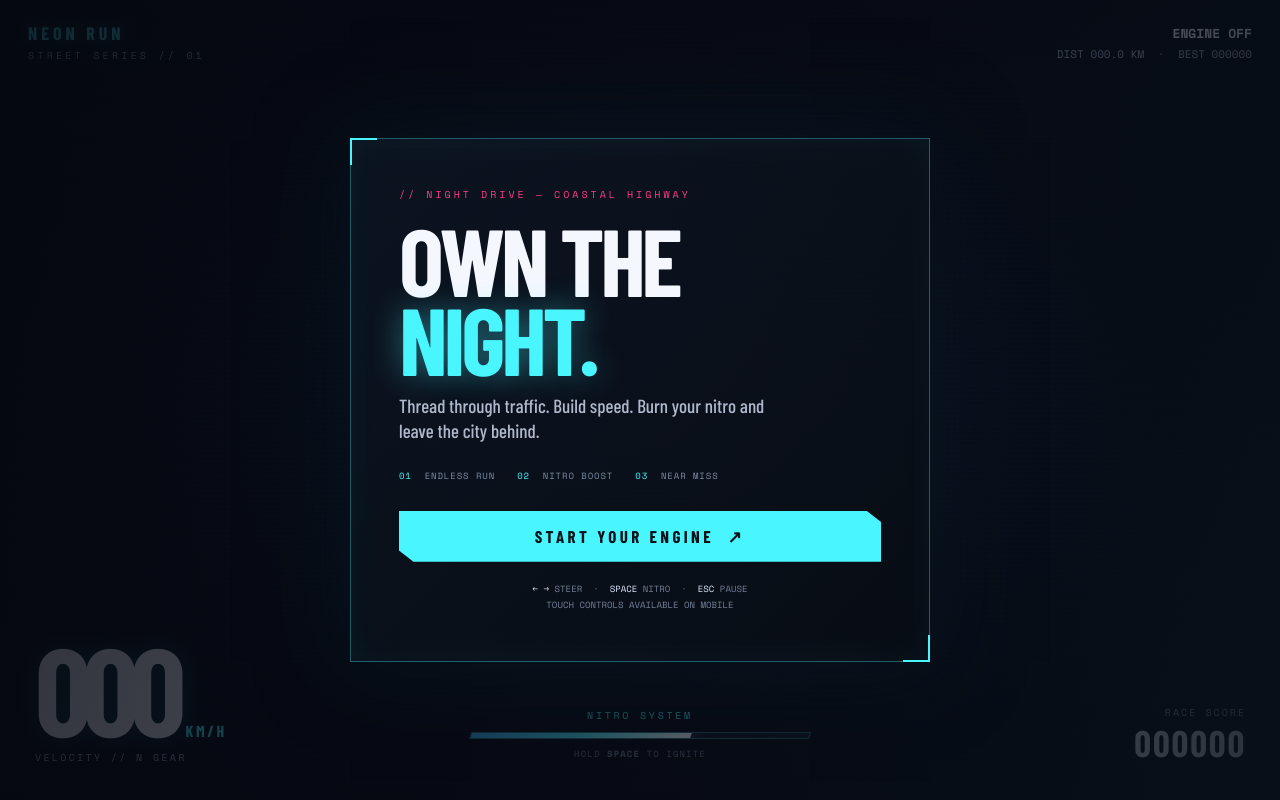
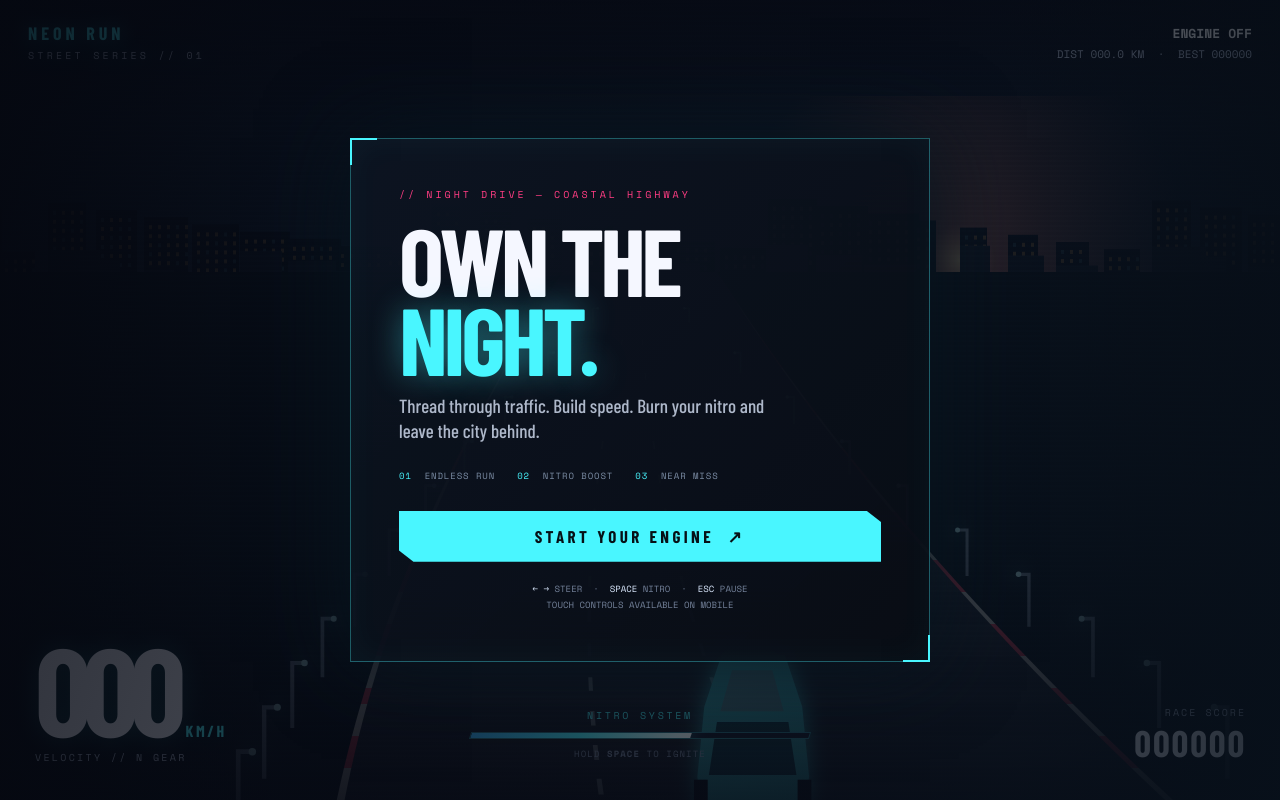
Before and after one commit to Sohail17224/testsubject1, a plain HTML site: page index.html in a window 1280 px wide. Drawn offline with nearby package versions, Linux system fonts and the light colour scheme; a web font is replaced by a local one.

```diff
--- a/index.html
+++ b/index.html
@@ -15,7 +15,7 @@
 function drawBackground(dt){const sky=ctx.createLinearGradient(0,0,0,H*.62);sky.addColorStop(0,'#07101d');sky.addColorStop(.5,'#13263a');sky.addColorStop(1,'#654052');ctx.fillStyle=sky;ctx.fillRect(0,0,W,H);const horizon=H*.34;const sun=ctx.createRadialGradient(W*.75,horizon-12,1,W*.75,horizon-12,W*.18);sun.addColorStop(0,'#ffd797aa');sun.addColorStop(.15,'#ff806455');sun.addColorStop(1,'#ff806400');ctx.fillStyle=sun;ctx.fillRect(W*.4,horizon-H*.22,W*.55,H*.42);
 for(let layer=0;layer<2;layer++){const base=horizon+layer*H*.035;ctx.fillStyle=layer?'#111d2b':'#0b1522';const shift=(dist*(layer?.012:.025))%100;for(let i=-2;i<Math.ceil(W/48)+2;i++){const x=i*48-shift;const seed=(i*37+11)*(layer+1);const bw=24+Math.abs(seed%34),bh=18+Math.abs((seed*13)%70)*(layer?.55:.8);ctx.fillRect(x,base-bh,bw,bh);if(layer===0)for(let yy=base-bh+8;yy<base-3;yy+=9)for(let xx=x+5;xx<x+bw-2;xx+=9){ctx.fillStyle=((xx+yy+i)%4>1)?'#f8bd6450':'#79ddff28';ctx.fillRect(xx,yy,3,4)}ctx.fillStyle=layer?'#111d2b':'#0b1522'}}
 poly([[0,horizon],[W,horizon],[W,H],[0,H]],'#0a1721');const segments=38;for(let i=0;i<segments;i++){const p0=i/segments,p1=(i+1)/segments,a=roadPoint(p0),b=roadPoint(p1);const stripe=(Math.floor((dist*.003+p0*segments)/1.8)%2)===0;poly([[a.x-a.width*.5,a.y],[a.x+a.width*.5,a.y],[b.x+b.width*.5,b.y],[b.x-b.width*.5,b.y]],stripe?'#242d3a':'#202936');const shoulder0=a.width*.5,shoulder1=b.width*.5;poly([[a.x-shoulder0-9*p0,a.y],[a.x-shoulder0,a.y],[b.x-shoulder1,b.y],[b.x-shoulder1-9*p1,b.y]],stripe?'#f24b67':'#d6d7d2');poly([[a.x+shoulder0,a.y],[a.x+shoulder0+9*p0,a.y],[b.x+shoulder1+9*p1,b.y],[b.x+shoulder1,b.y]],stripe?'#f24b67':'#d6d7d2')}
-for(let laneNum=-.32;laneNum<=.33;laneNum+=.33){for(let i=0;i<18;i++){const p=((i/18+clock*.00015*speed)%1);const q=(p+.023*(.3+p))%1;if(q<=p)continue;const a=roadPoint(p,laneNum),b=roadPoint(q,laneNum);poly([[a.x-p*3,a.y],[a.x+p*3,a.y],[b.x+q*3,b.y],[b.x-q*3,b.y]],'#d4e2ea99)}}
+for(let laneNum=-.32;laneNum<=.33;laneNum+=.33){for(let i=0;i<18;i++){const p=((i/18+clock*.00015*speed)%1);const q=(p+.023*(.3+p))%1;if(q<=p)continue;const a=roadPoint(p,laneNum),b=roadPoint(q,laneNum);poly([[a.x-p*3,a.y],[a.x+p*3,a.y],[b.x+q*3,b.y],[b.x-q*3,b.y]],'#d4e2ea99')}}
 for(let i=0;i<12;i++){const p=((i/12+clock*.00009*speed)%1);if(p<.03)continue;for(const side of [-1,1]){const r=roadPoint(p,side*1.05),h=(8+p*76),x=r.x;ctx.strokeStyle='#76899c';ctx.lineWidth=1+p*4;ctx.beginPath();ctx.moveTo(x,r.y);ctx.lineTo(x,r.y-h);ctx.lineTo(x-side*(4+p*11),r.y-h);ctx.stroke();ctx.fillStyle='#bffaff';ctx.shadowColor='#66ebff';ctx.shadowBlur=10+p*14;ctx.beginPath();ctx.arc(x-side*(4+p*11),r.y-h,1+p*3,0,Math.PI*2);ctx.fill();ctx.shadowBlur=0}}
 }
 function drawCar(x,y,w,h,color,player=false){ctx.save();ctx.translate(x,y);if(player)ctx.rotate(steer*.035);ctx.shadowColor=color;ctx.shadowBlur=player?22:8;poly([[-w*.48,-h*.12],[-w*.42,-h*.58],[-w*.27,-h*.92],[w*.28,-h*.92],[w*.43,-h*.58],[w*.49,-h*.12],[w*.42,h*.2],[w*.37,h*.48],[-w*.37,h*.48],[-w*.43,h*.2]],color);ctx.shadowBlur=0;poly([[-w*.28,-h*.55],[-w*.18,-h*.82],[w*.17,-h*.82],[w*.27,-h*.55]],player?'#72c9d5':'#a2b6c9');poly([[-w*.31,-h*.48],[w*.31,-h*.48],[w*.38,-h*.13],[-w*.38,-h*.13]],player?'#145263':'#263548');ctx.fillStyle='#ffedf0';ctx.fillRect(-w*.39,h*.13,w*.17,h*.1);ctx.fillRect(w*.22,h*.13,w*.17,h*.1);ctx.fillStyle='#090c14';ctx.fillRect(-w*.51,-h*.1,w*.12,h*.36);ctx.fillRect(w*.39,-h*.1,w*.12,h*.36);ctx.restore()}
```
